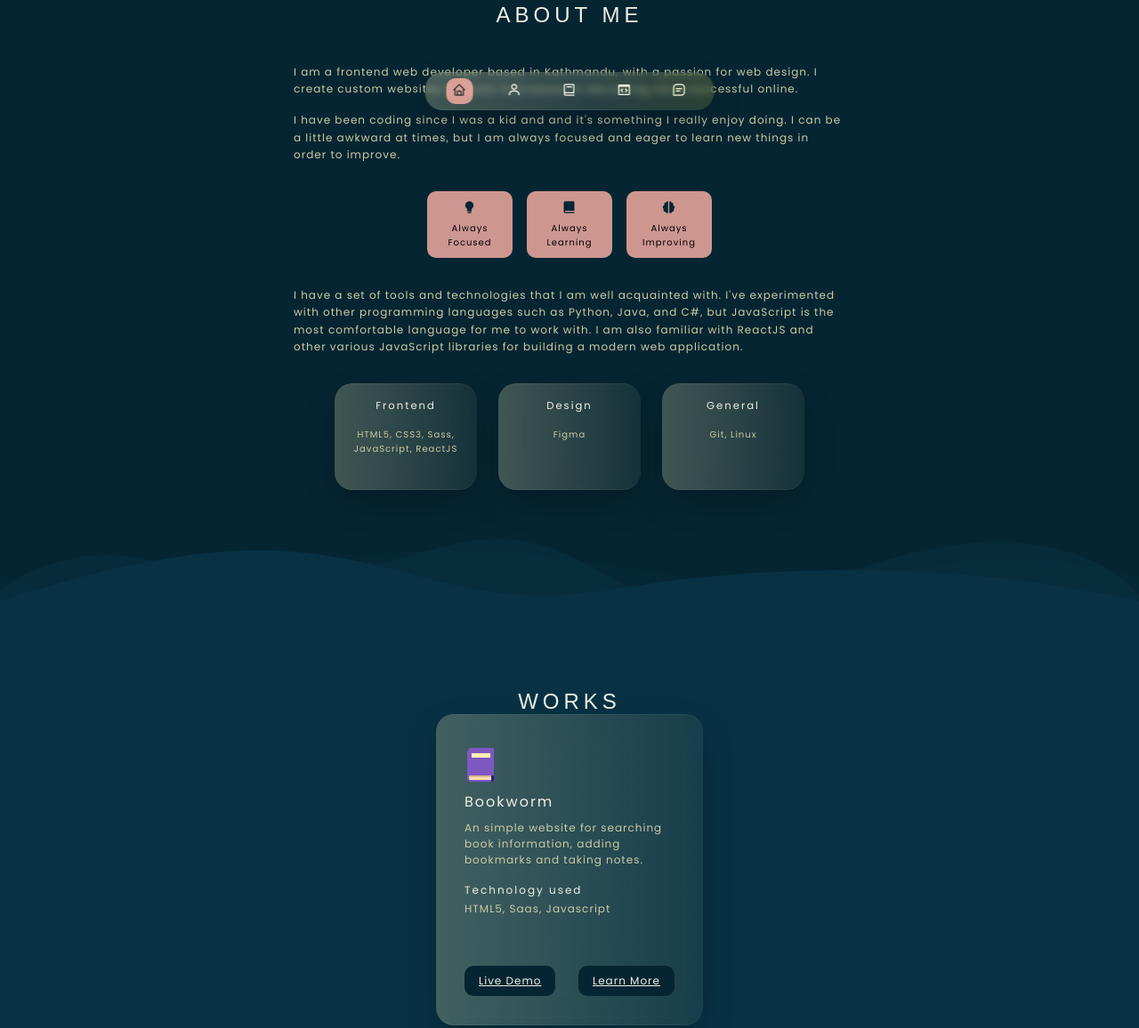
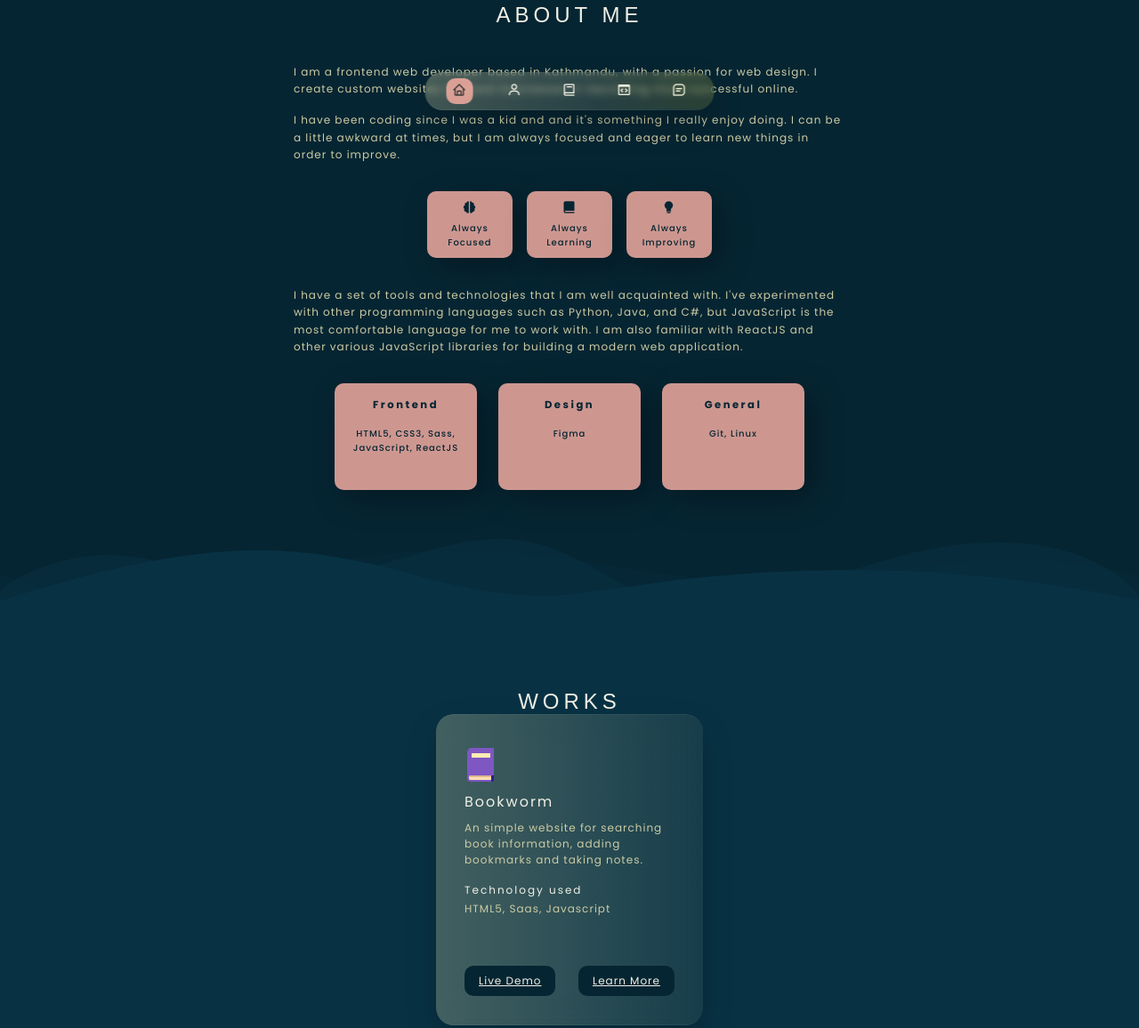
Before and after one commit to prabin-stha/dev-portfolio, a website built with Parcel: page src/index.html in a window 1280 px wide. Shown: the part 660-1816 px from the top of the page at 89% size. Built offline with nearby package versions, Linux system fonts and the light colour scheme; a web font is replaced by a local one.

Commit message:
changed glassmorphism skills card to plain card, tilt animation and cursor animation will now only work with screen greater than 1200 px. Added some animation to quality and skill card.

```diff
--- a/src/index.html
+++ b/src/index.html
@@ -136,7 +136,7 @@
 
             <div class="about__qualities">
               <div class="about__quality cursor-hover">
-                <i class="bx bxs-bulb about__quality-icon"></i>
+                <i class="bx bxs-brain about__quality-icon"></i>
                 <p class="about__quality-text">Always Focused</p>
               </div>
               <div class="about__quality cursor-hover">
@@ -144,7 +144,7 @@
                 <p class="about__quality-text">Always Learning</p>
               </div>
               <div class="about__quality cursor-hover">
-                <i class="bx bxs-brain about__quality-icon"></i>
+                <i class="bx bxs-bulb about__quality-icon"></i>
                 <p class="about__quality-text">Always Improving</p>
               </div>
             </div>
--- a/src/main.js
+++ b/src/main.js
@@ -1,15 +1,30 @@
 import 'vanilla-tilt';
 
 /**
- ** Tilt card animation
+ ** Tilt card animation for Desktop and Laptop
+ *! ResizeObserver is observing width of 1200 so desktop falling less than that width will not have tilt effect
  */
 (function () {
+  const bodyObserver = new ResizeObserver(entries => {
+    const bodyObj = entries[0];
+    console.log(bodyObj.contentRect.width);
+
+    if (bodyObj.contentRect.width >= 1200) {
+      //* Tilt Animations
       VanillaTilt.init(document.querySelectorAll('.about__card'), {
         max: 25,
         speed: 400,
         scale: 1.1,
         glare: true,
-    'max-glare': 0.8,
+        'max-glare': 0.3,
+      });
+
+      VanillaTilt.init(document.querySelectorAll('.about__quality'), {
+        max: 25,
+        speed: 400,
+        scale: 1.1,
+        glare: true,
+        'max-glare': 0.1,
       });
 
       VanillaTilt.init(document.querySelectorAll('.works__card'), {
@@ -19,6 +34,43 @@ import 'vanilla-tilt';
         glare: true,
         'max-glare': 0.5,
       });
+
+      //* Custom cursor and cursor hover animations
+      const mouseCursor = document.querySelector('.cursor');
+      const mouseHoverEl = document.querySelectorAll('.cursor-hover');
+
+      window.addEventListener('mousemove', e => {
+        mouseCursor.style.left = e.clientX + 'px';
+        mouseCursor.style.top = e.clientY + 'px';
+      });
+
+      // On hovering scale and fill cursor
+      mouseHoverEl.forEach(el => {
+        el.addEventListener('mouseover', () => {
+          mouseCursor.classList.add('hover');
+        });
+
+        el.addEventListener('mouseleave', () => {
+          mouseCursor.classList.remove('hover');
+        });
+      });
+
+      // On hovering section title, show gifs
+      document.querySelectorAll('.section__title-gif').forEach(el => {
+        el.addEventListener('mousemove', e => {
+          const gif = e.target.childNodes[1];
+          gif.classList.add('show');
+          gif.style.left = e.clientX + 25 + 'px';
+          gif.style.top = e.clientY + 25 + 'px';
+        });
+        el.addEventListener('mouseleave', e => {
+          const gif = e.target.childNodes[1];
+          gif.classList.remove('show');
+        });
+      });
+    }
+  });
+  bodyObserver.observe(document.body);
 })();
 
 /**
@@ -121,41 +173,3 @@ import 'vanilla-tilt';
     }
   ).observe(document.querySelector('#works'));
 })();
-
-/**
- * *Custom cursor and cursor hover animations
- */
-(function () {
-  const mouseCursor = document.querySelector('.cursor');
-  const mouseHoverEl = document.querySelectorAll('.cursor-hover');
-
-  window.addEventListener('mousemove', e => {
-    mouseCursor.style.left = e.clientX + 'px';
-    mouseCursor.style.top = e.clientY + 'px';
-  });
-
-  // On hovering scale and fill cursor
-  mouseHoverEl.forEach(el => {
-    el.addEventListener('mouseover', () => {
-      mouseCursor.classList.add('hover');
-    });
-
-    el.addEventListener('mouseleave', () => {
-      mouseCursor.classList.remove('hover');
-    });
-  });
-
-  // On hovering section title, show gifs
-  document.querySelectorAll('.section__title-gif').forEach(el => {
-    el.addEventListener('mousemove', e => {
-      const gif = e.target.childNodes[1];
-      gif.classList.add('show');
-      gif.style.left = e.clientX + 25 + 'px';
-      gif.style.top = e.clientY + 25 + 'px';
-    });
-    el.addEventListener('mouseleave', e => {
-      const gif = e.target.childNodes[1];
-      gif.classList.remove('show');
-    });
-  });
-})();
--- a/src/styles.css
+++ b/src/styles.css
@@ -81,11 +81,6 @@ textarea {
   font-size: var(--font-size-normal);
   font-weight: var(--font-weight-regular);
   letter-spacing: 1px;
-  cursor: none;
-}
-
-label {
-  cursor: none;
 }
 
 h1,
@@ -112,7 +107,6 @@ ul {
 
 a {
   text-decoration: none;
-  cursor: none;
 }
 
 button {
@@ -145,14 +139,13 @@ img {
 .section__title {
   font-family: var(--font-family-heading);
   color: var(--white-light);
-  /* padding-bottom: 2.5rem; */
   letter-spacing: 5px;
   font-size: var(--font-size-h2);
   transition: color 250ms var(--cubic-bezier);
 }
 
 .section__title:hover {
-  color: hsl(8, 100%, 83%);
+  color: rgba(255, 180, 168, 0.8);
 }
 
 .section__gif {
@@ -568,17 +561,32 @@ img {
   align-items: center;
   padding: 0.6rem 1rem;
   background-color: rgba(255, 180, 168, 0.8);
+  box-shadow: 10px 10px 35px rgba(0, 0, 0, 0.3);
+  color: var(--blue-extra-dark);
   width: 6rem;
   border-radius: 10px;
+  overflow: hidden;
+}
+
+.about__quality:hover > .bxs-brain {
+  color: #fc4f4f;
+}
+
+.about__quality:hover > .bxs-book-alt {
+  color: #b5fe83;
+}
+
+.about__quality:hover > .bxs-bulb {
+  color: #ffe61b;
 }
 
 .about__quality-icon {
   font-size: var(--font-size-h3);
-  color: var(--blue-extra-dark);
 }
 
 .about__quality-text {
   font-size: var(--font-size-small);
+  font-weight: var(--font-weight-medium);
   text-align: center;
 }
 
@@ -604,31 +612,26 @@ img {
 .about__card {
   height: 120px;
   width: 160px;
-  background: linear-gradient(
-    90deg,
-    rgba(204, 204, 164, 0.3) 0%,
-    rgba(204, 204, 164, 0.08) 100%
-  );
-  box-shadow: 0 15px 35px rgba(0, 0, 0, 0.2);
-  border-top: 1px solid rgba(255, 255, 255, 0.05);
-  border-bottom: 1px solid rgba(255, 255, 255, 0.05);
-  border-radius: 20px;
-  color: var(--white-light);
+  background-color: rgba(255, 180, 168, 0.8);
+  color: var(--blue-extra-dark);
+  box-shadow: 10px 10px 35px rgba(0, 0, 0, 0.3);
+  border-radius: 10px;
   overflow: hidden;
-  backdrop-filter: blur(15px);
 }
 
 .about__card-title {
   padding: 1rem 0;
   text-align: center;
-  letter-spacing: 2px;
+  letter-spacing: 2.5px;
   font-size: 0.725rem;
+  font-weight: var(--font-weight-bold);
 }
 
 .about__card-desc {
   padding: 0 1rem;
-  color: var(--white-dark);
+  color: var(--blue-extra-dark);
   font-size: var(--font-size-small);
+  font-weight: var(--font-weight-medium);
   text-align: center;
 }
 
@@ -889,7 +892,7 @@ img {
   letter-spacing: 1px;
 }
 
-/** ---------- Cursor ---------- */
+/* #region ---------- Cursor */
 .cursor {
   height: 16px;
   width: 16px;
@@ -899,7 +902,6 @@ img {
   transform: translate(-50%, -50%);
   pointer-events: none;
   transition: all 150ms var(--cubic-bezier);
-  /* transform: rotate(45deg); */
   transition-property: transform, background;
   border-radius: 50%;
   mix-blend-mode: difference;
@@ -921,6 +923,22 @@ img {
     background: #f1f1e6;
   }
 }
+
+@media screen and (min-width: 1200px) {
+  .cursor {
+    display: block;
+  }
+
+  body,
+  button,
+  input,
+  textarea,
+  label,
+  a {
+    cursor: none;
+  }
+}
+/* #endregion  */
 
 /* #region ---------- Media */
 @media screen and (min-width: 468px) {
```
Lines whose indentation alone changed are shown as unchanged.
